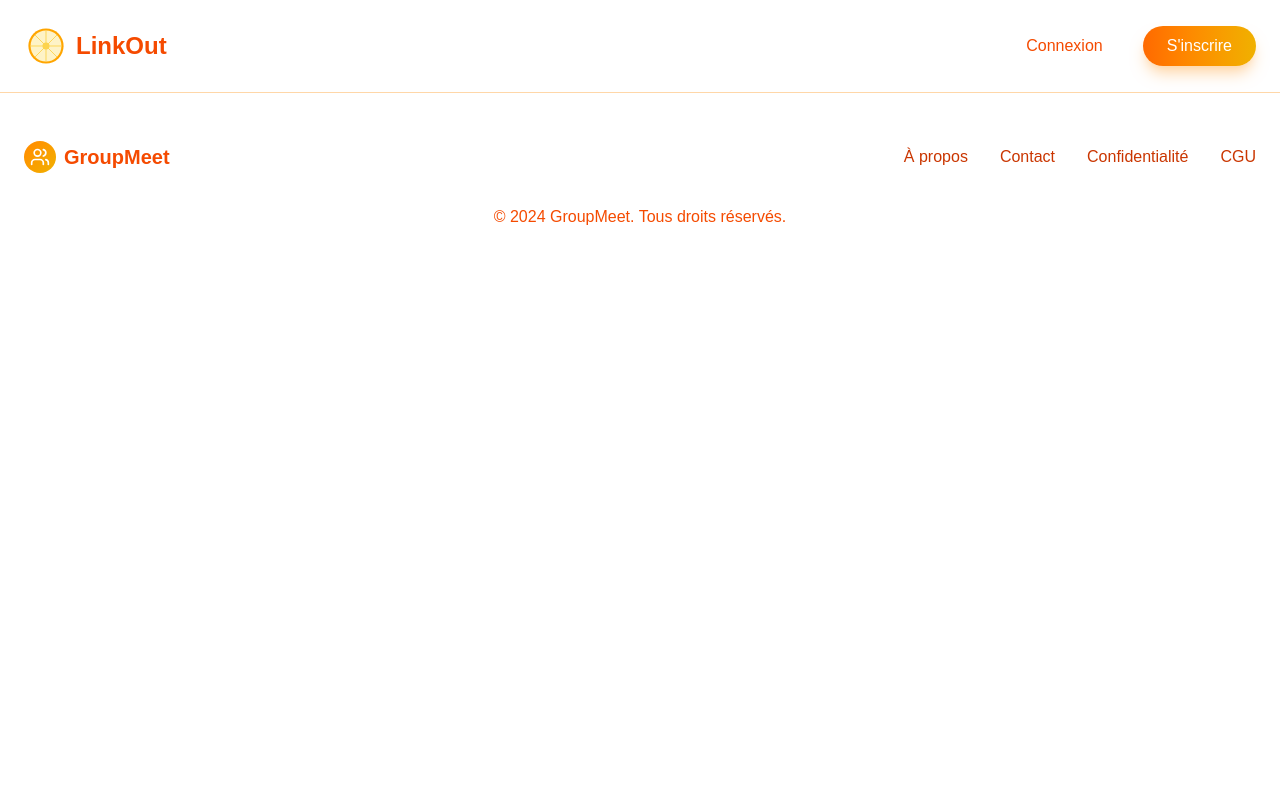
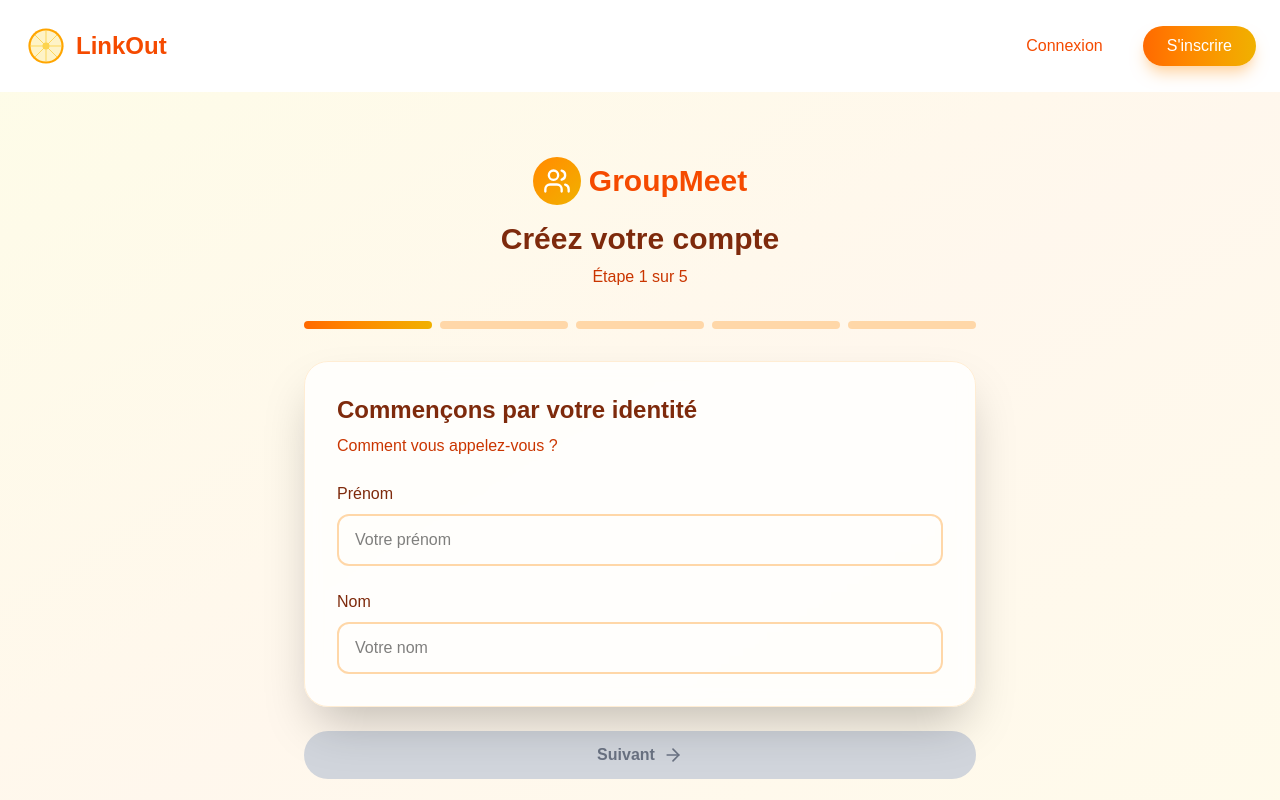
Before and after one commit to RobinLandraud/InboxJobs, a React (Vite) app in the folder frontend/inboxjobs/: page /register in a window 1280 px wide. Shown: the top 800 px of the page. Built offline with nearby package versions, Linux system fonts and the light colour scheme; a web font is replaced by a local one.

Commit message:
[UPDATE] add register page in router

```diff
--- a/frontend/inboxjobs/src/routes.tsx
+++ b/frontend/inboxjobs/src/routes.tsx
@@ -2,11 +2,13 @@ import React from "react";
 import { Routes, Route } from "react-router-dom";
 import Home from "./pages/Home";
 import LoginPage from "./pages/Login";
+import RegisterPage from "./pages/Register";
 
 const AppRoutes: React.FC = () => (
   <Routes>
     <Route path="/" element={<Home />} />
     <Route path="/login" element={<LoginPage />} />
+    <Route path="/register" element={<RegisterPage />} />
   </Routes>
 );
 
```
